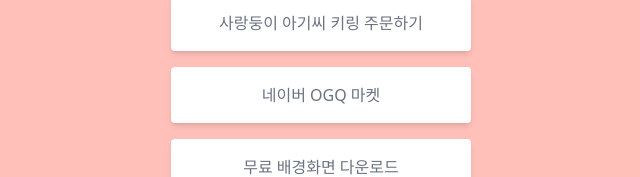
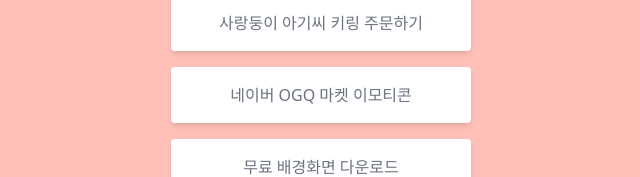
Before and after one commit to ssogle/somcandy_house, a Nuxt app: page / in a window 1280 px wide. Shown: the part 455-632 px from the top of the page, without its empty margins (319-959 px from the left). Built offline with nearby package versions, Linux system fonts and the light colour scheme.

Commit message:
fix : 버튼명 수정

```diff
--- a/pages/index.vue
+++ b/pages/index.vue
@@ -34,7 +34,7 @@
         href="https://ogqmarket.naver.com/creators/%EC%86%9C%EC%BA%94%EB%94%94Somcandy"
         class="btn"
         target="_blank"
-        >네이버 OGQ 마켓</a
+        >네이버 OGQ 마켓 이모티콘</a
       >
       <a
         href="https://blog.naver.com/somcandy_house"
```
Also changed, not shown: 19 other files (tests, documents, lock files or other folders).
